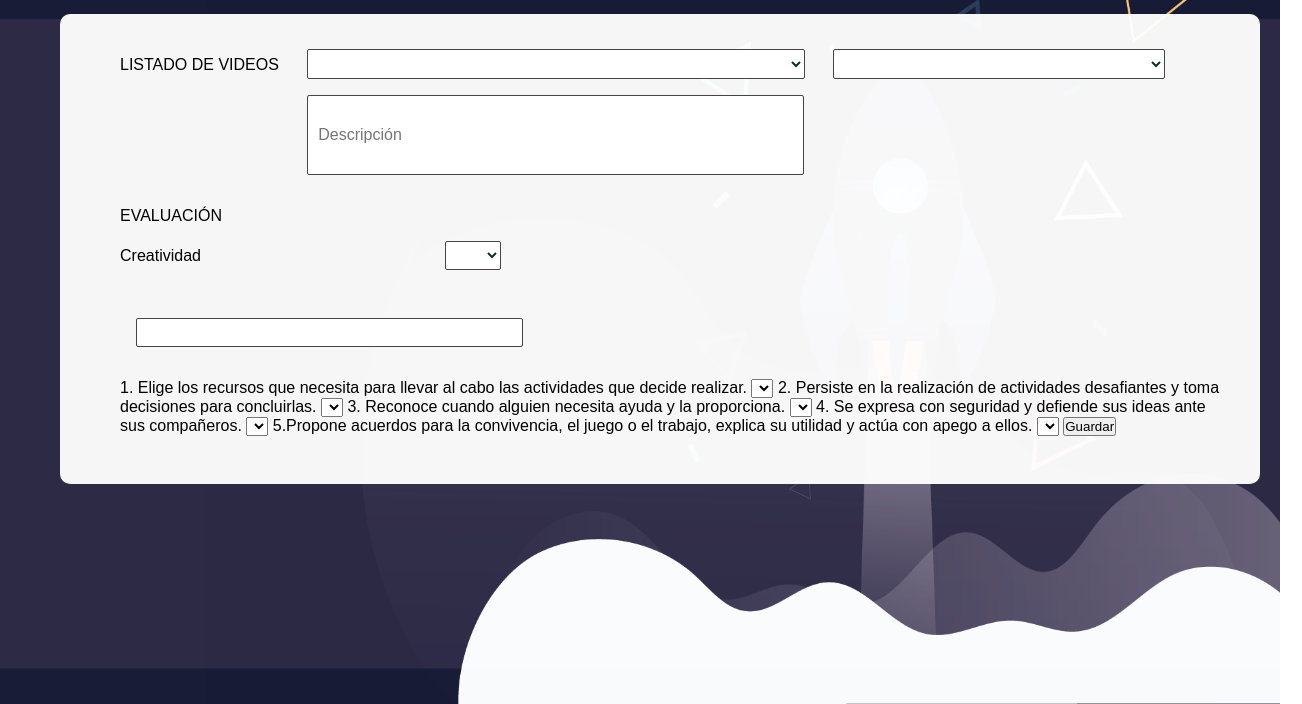
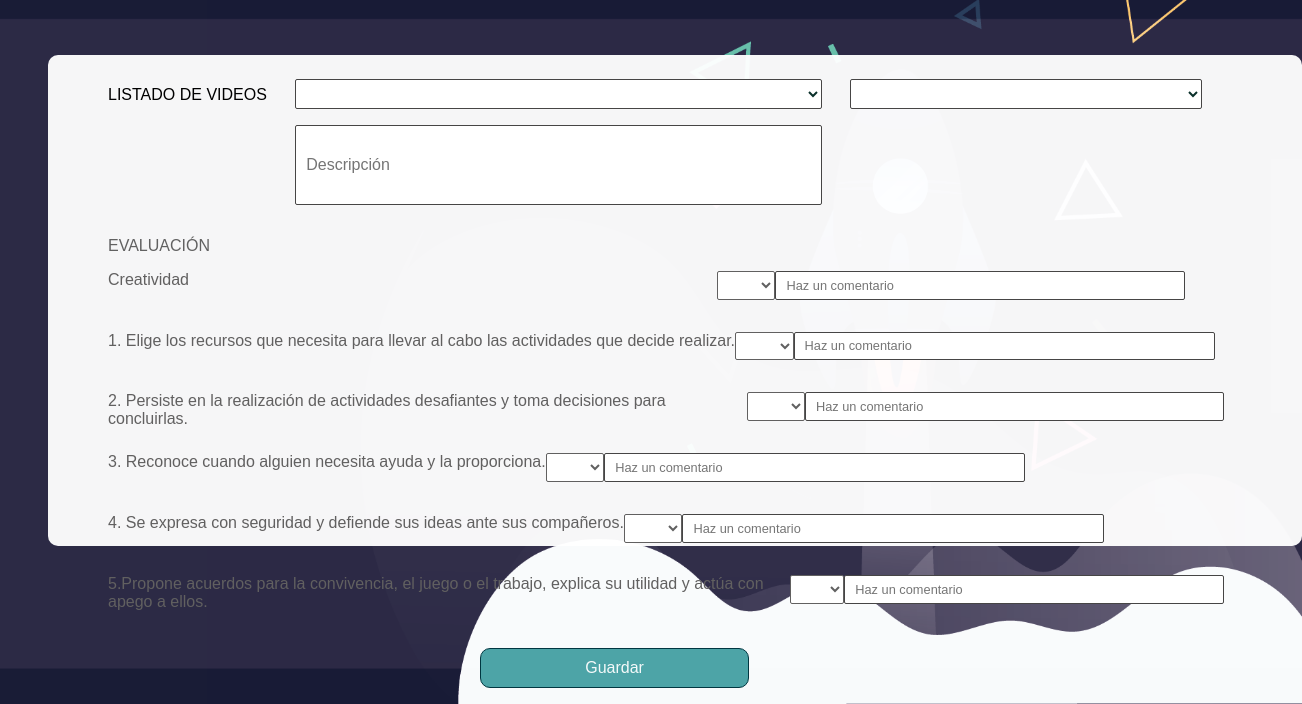
Before and after one commit to incatolbar/EDVISTO, a plain HTML site: page pages/evaluacion.html in a window 1280 px wide. Shown: the part 96-800 px from the top of the page, 1302 px wide, since content can reach past the window. Drawn offline with Linux system fonts and the light colour scheme.

Commit message:
avance evaluacion

```diff
--- a/pages/evaluacion.html
+++ b/pages/evaluacion.html
@@ -15,6 +15,7 @@
         </a>
         <p class="text">BIENVENIDO DOCENTE</p>
     </header>
+
     <div class="form-body">
         <form name= evaluacion onsubmit="return validateForm()">
             LISTADO DE VIDEOS
@@ -27,34 +28,56 @@
 
             <h1>EVALUACIÓN</h1>
 
+    <div class="creatividad-container">
             Creatividad
-            <select name="Creatividad" id="Creatividad">
+            <select name="creatividad" id="creatividad">
                 <option value></option>
             </select>
-            <input type="text" name="Creatividad">
+            <input type="text" placeholder="Haz un comentario" name="creatividad">
+    </div>
 
+    <div class="recursos-container">
             1. Elige los recursos que necesita para llevar al cabo las
             actividades que decide realizar.
-            <select name="Recursos" id="recursos">
+            <select name="recursos" id="recursos">
                 <option value></option>
             </select>
+            <input type="text" placeholder="Haz un comentario" name="recursos">
+    </div>
+
+    <div class="decisiones-container">
             2. Persiste en la realización de actividades desafiantes y
             toma decisiones para concluirlas.
             <select name="decisiones" id="decisiones">
                 <option value></option>
             </select>
+            <input type="text" placeholder="Haz un comentario" name="recursos">
+    </div>
+
+    <div class="ayuda-container">
             3. Reconoce cuando alguien necesita ayuda y la proporciona.
             <select name="ayuda" id="ayuda">
                 <option value></option>
             </select>
+            <input type="text" placeholder="Haz un comentario" name="recursos">
+    </div>
+
+    <div class="seguridad-container">
             4. Se expresa con seguridad y defiende sus ideas ante sus compañeros.
             <select name="seguridad" id="seguridad">
                 <option value></option>
             </select>
+            <input type="text" placeholder="Haz un comentario" name="recursos">
+    </div>
+
+    <div class="convivencia-container">
             5.Propone acuerdos para la convivencia, el juego o el trabajo, explica su utilidad y actúa con apego a ellos.
-            <select name="decisiones" id="decisiones">
+            <select name="convivencia" id="convivencia">
                 <option value></option>
             </select>
+            <input type="text" placeholder="Haz un comentario" name="recursos">
+    </div>
+
             <button type="submit">Guardar</button>
         </form>
     </div>
--- a/style/evaluacion.css
+++ b/style/evaluacion.css
@@ -5,6 +5,8 @@
 }
 
 body{
+    position: relative;
+    padding-top: 2.5rem;
     height: 100vh;
     align-items: center;
     justify-content: center;
@@ -25,11 +27,12 @@ body{
 
 header{
     display:flex;
-    min-height: 40px;
+    min-height: 2.5rem;
     background-color:white;
     justify-content:flex-start;
     align-items: center;
     padding: 10px;
+    z-index: 999;
 }
 
 .logo{
@@ -43,16 +46,16 @@ header{
 
 .form-body {
     display:flow-root;
-    width: 1200px;
-    height: 470px;
+    width: 78.4rem;
+    height: 30.7rem;
     min-width: 40px;
     border-radius: 10px;
     background-color: rgba(255, 255, 255, 0.959);
-    margin-left: 60px;
-    margin-top: 60px;
-    margin-right: 70px;
+    margin-left: 3rem;
+    margin-top: 3.8rem;
+    margin-right: 3rem;
     margin-bottom: 20px;
-    padding:35px;
+    padding:1.5rem;
     padding-left: 60px;
 }
 
@@ -111,18 +114,22 @@ header{
     text-align: left;
     font-size: 1rem;
     font-weight: 100;
-    color:1px solid rgb(70, 69, 69);
+    color: rgb(97, 97, 97);
     margin-bottom: 1rem;
 }
 
-.form-body select[name="Creatividad"]{
-    margin-left: 15rem;
-    margin-bottom: 2rem;
+.creatividad-container {
+    display: flex;
+    color: rgb(97, 96, 96);
+}
+
+.creatividad-container select {
+    margin-left: 33rem;
     height: 1.8rem;
     width: 5%;
     padding-left: 10px;
-    color:rgb(11, 49, 43);
-    border: 1px solid rgb(70, 69, 69);
+    color:rgb(97, 97, 97);
+    border: 1px solid rgb(97, 96, 96);
     border-radius: 2px;
     font-family:Arial, Helvetica, sans-serif;
     background-color: white;
@@ -130,17 +137,221 @@ header{
     outline: none;
 }
 
-.form-body input[name="Creatividad"]{
-    margin-top: 1rem;
-    margin-left: 1rem;
-    margin-bottom: 2rem;
+.creatividad-container input {
+    margin-top: 0rem;
+    margin-left: 0rem;
     height: 1.8rem;
     width: 35%;
     padding-left: 10px;
-    color:rgb(11, 49, 43);
+    color:rgb(97, 97, 97);
     border: 1px solid rgb(70, 69, 69);
     border-radius: 2px;
     font-family:Arial, Helvetica, sans-serif;
     background-color: white;
+    font-size: 0.8rem;
+}
+
+.recursos-container {
+    display: flex;
+    color: rgb(97, 96, 96);
+}
+
+.recursos-container select {
+    margin-left: 0rem;
+    height: 1.8rem;
+    width: 5%;
+    padding-left: 10px;
+    color:rgb(97, 97, 97);
+    border: 1px solid rgb(97, 96, 96);
+    border-radius: 2px;
+    font-family:Arial, Helvetica, sans-serif;
+    background-color: white;
     font-size: 1rem;
+    outline: none;
 }
+
+.recursos-container input {
+    margin-top: 0rem;
+    margin-left: 0rem;
+    margin-right: 3.4rem;
+    height: 1.8rem;
+    width: 36%;
+    padding-left: 10px;
+    color:rgb(97, 97, 97);
+    border: 1px solid rgb(70, 69, 69);
+    border-radius: 2px;
+    font-family:Arial, Helvetica, sans-serif;
+    background-color: white;
+    font-size: 0.8rem;
+}
+
+.decisiones-container {
+    display: flex;
+    color: rgb(97, 96, 96);
+}
+
+.decisiones-container select {
+    margin-left: 0rem;
+    height: 1.8rem;
+    width: 5%;
+    padding-left: 10px;
+    color:rgb(97, 97, 97);
+    border: 1px solid rgb(97, 96, 96);
+    border-radius: 2px;
+    font-family:Arial, Helvetica, sans-serif;
+    background-color: white;
+    font-size: 1rem;
+    outline: none;
+}
+
+.decisiones-container input {
+    margin-top: 0rem;
+    margin-left: 0rem;
+    margin-right: 3.4rem;
+    height: 1.8rem;
+    width: 36%;
+    padding-left: 10px;
+    color:rgb(97, 97, 97);
+    border: 1px solid rgb(70, 69, 69);
+    border-radius: 2px;
+    font-family:Arial, Helvetica, sans-serif;
+    background-color: white;
+    font-size: 0.8rem;
+}
+
+.ayuda-container {
+    display: flex;
+    color: rgb(97, 96, 96);
+}
+
+.ayuda-container select {
+    margin-left: 0rem;
+    height: 1.8rem;
+    width: 5%;
+    padding-left: 10px;
+    color:rgb(97, 97, 97);
+    border: 1px solid rgb(97, 96, 96);
+    border-radius: 2px;
+    font-family:Arial, Helvetica, sans-serif;
+    background-color: white;
+    font-size: 1rem;
+    outline: none;
+}
+
+.ayuda-container input {
+    margin-top: 0rem;
+    margin-left: 0rem;
+    margin-right: 3.4rem;
+    height: 1.8rem;
+    width: 36%;
+    padding-left: 10px;
+    color:rgb(97, 97, 97);
+    border: 1px solid rgb(70, 69, 69);
+    border-radius: 2px;
+    font-family:Arial, Helvetica, sans-serif;
+    background-color: white;
+    font-size: 0.8rem;
+}
+
+.seguridad-container {
+    display: flex;
+    color: rgb(97, 96, 96);
+}
+
+.seguridad-container select {
+    margin-left: 0rem;
+    height: 1.8rem;
+    width: 5%;
+    padding-left: 10px;
+    color:rgb(97, 97, 97);
+    border: 1px solid rgb(97, 96, 96);
+    border-radius: 2px;
+    font-family:Arial, Helvetica, sans-serif;
+    background-color: white;
+    font-size: 1rem;
+    outline: none;
+}
+
+.seguridad-container input {
+    margin-top: 0rem;
+    margin-left: 0rem;
+    margin-right: 3.4rem;
+    height: 1.8rem;
+    width: 36%;
+    padding-left: 10px;
+    color:rgb(97, 97, 97);
+    border: 1px solid rgb(70, 69, 69);
+    border-radius: 2px;
+    font-family:Arial, Helvetica, sans-serif;
+    background-color: white;
+    font-size: 0.8rem;
+}
+
+.convivencia-container {
+    display: flex;
+    color: rgb(97, 96, 96);
+}
+
+.convivencia-container select {
+    margin-left: 0rem;
+    height: 1.8rem;
+    width: 5%;
+    padding-left: 10px;
+    color:rgb(97, 97, 97);
+    border: 1px solid rgb(97, 96, 96);
+    border-radius: 2px;
+    font-family:Arial, Helvetica, sans-serif;
+    background-color: white;
+    font-size: 1rem;
+    outline: none;
+}
+
+.convivencia-container input {
+    margin-top: 0rem;
+    margin-left: 0rem;
+    margin-right: 3.4rem;
+    height: 1.8rem;
+    width: 36%;
+    padding-left: 10px;
+    color:rgb(97, 97, 97);
+    border: 1px solid rgb(70, 69, 69);
+    border-radius: 2px;
+    font-family:Arial, Helvetica, sans-serif;
+    background-color: white;
+    font-size: 0.8rem;
+}
+
+.form-body input:hover {
+    transition: 0.5s;
+    border: 1px solid rgb(133, 87, 126);
+    color: rgb(43, 64, 68);
+}
+
+.form-body button {
+    display: block;
+    margin: auto;
+    margin-top: 12px;
+    margin-left: 372px;
+    margin-bottom: 25px;
+    height: 40px;
+    width: 23%;
+    font-family: Arial, Helvetica, sans-serif;
+    font-size: 1rem;
+    background: rgb(77, 164, 167);
+    color:rgba(255, 255, 255, 0.938);
+    border-radius: 2px;
+    cursor: pointer;
+    outline: none;
+    border-top-left-radius: 10px;
+    border-bottom-right-radius: 10px;
+    border-top-right-radius: 10px;
+    border-bottom-left-radius: 10px;
+    border: 1.5px solid rgb(1, 55, 65);
+    transition: all 0.5s ease;
+}
+
+.form-body button:hover {
+    color:rgb(255, 255, 255);
+    border:rgb(16, 50, 54);
+    background: linear-gradient(#6d586d, #38595f);
+}
```
